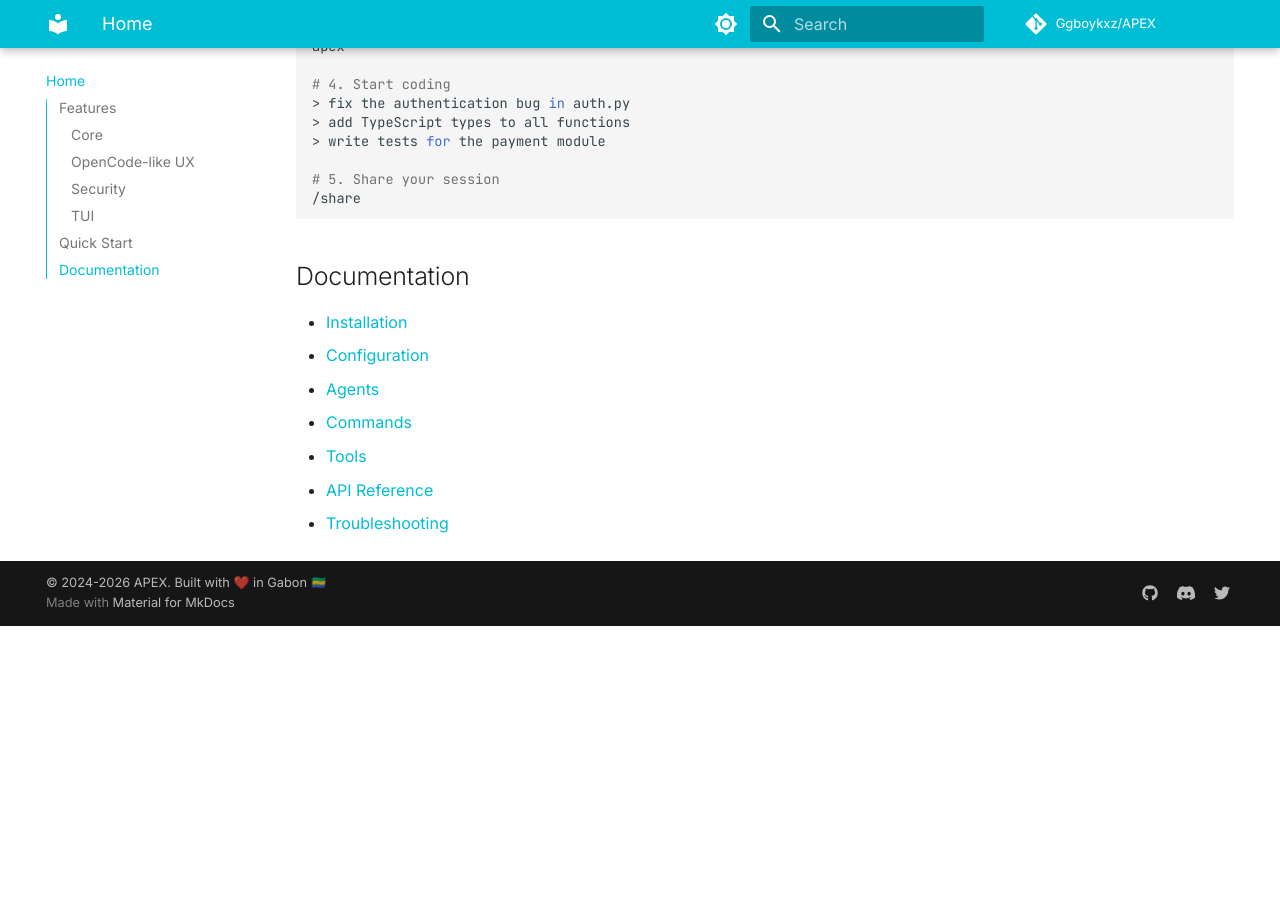
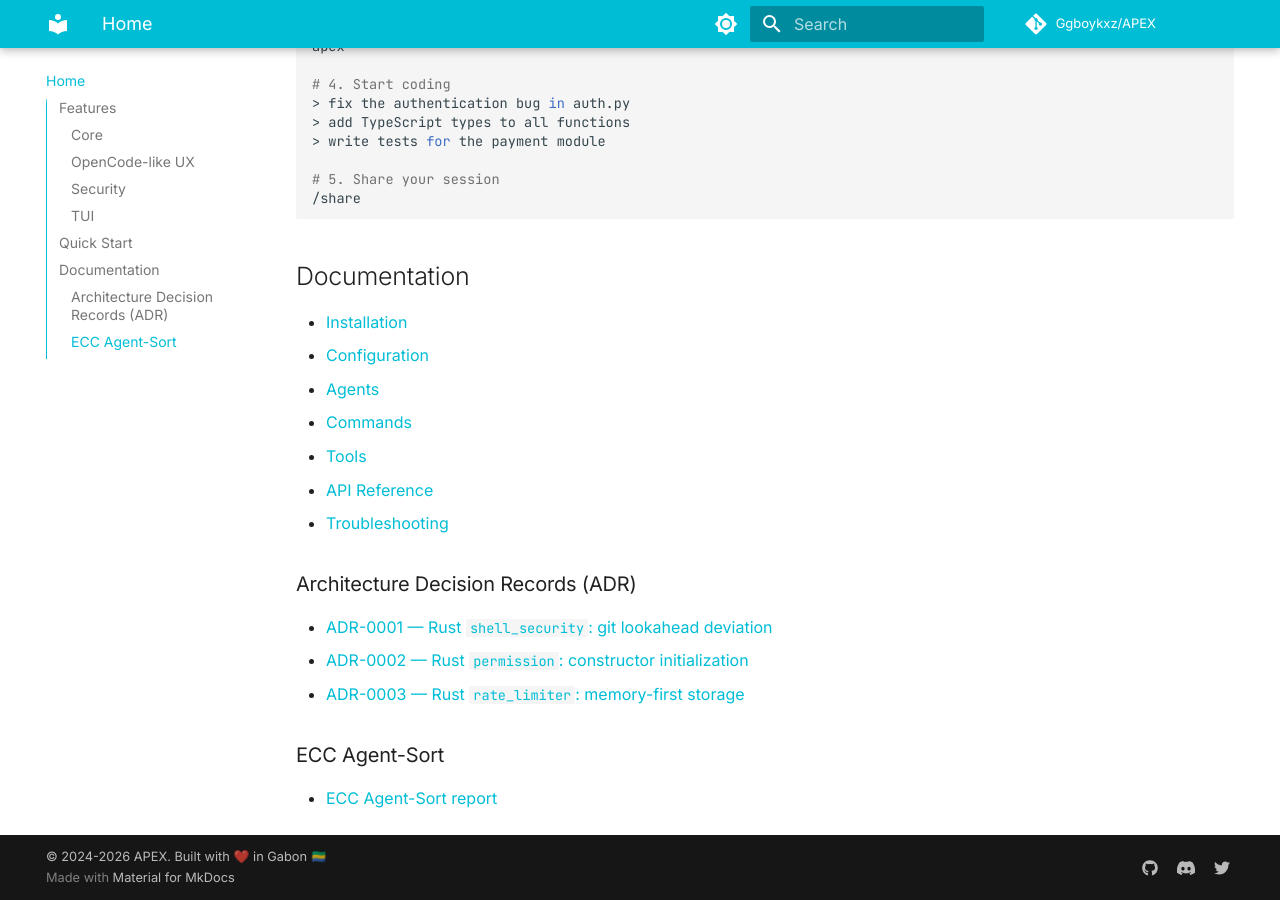
Before and after one commit to Ggboykxz/APEX, an MkDocs documentation site: the page built from docs/index.md, in a window 1280 px wide and 900 px high, scrolled down 2074 px. Built offline with MkDocs 1.6.1 and Material for MkDocs 9.7.7, drawn with Linux system fonts in a browser that asks for light colours; comment, search, counter and statistics services are not loaded; the version menu is left out; before the commit the page ends 2700 px from its top, so only the background shows below that.

Commit message:
chore: wire dev branch into CI/CD, update site copy and security policy
- workflows: add dev to push triggers (Coverage, Security, Docs, Markdown Lint,
  Performance, Spellcheck) so dev is validated like main
- site: align agent counts to 11, use APP_VERSION_TAG constant, dedupe
  supported-versions table (security page)
- docs: reference ADRs + ECC agent-sort in docs/index.md, add git-workflow.md,
  extend mkdocs nav; SECURITY.md supported versions updated

```diff
--- a/docs/index.md
+++ b/docs/index.md
@@ -82,3 +82,13 @@ apex
 - [Tools](tools.md)
 - [API Reference](api.md)
 - [Troubleshooting](troubleshooting.md)
+
+### Architecture Decision Records (ADR)
+
+- [ADR-0001 — Rust `shell_security`: git lookahead deviation](adr/ADR-0001-rust-shell-security-lookahead.md)
+- [ADR-0002 — Rust `permission`: constructor initialization](adr/ADR-0002-rust-permission-init.md)
+- [ADR-0003 — Rust `rate_limiter`: memory-first storage](adr/ADR-0003-rust-rate-limiter-storage.md)
+
+### ECC Agent-Sort
+
+- [ECC Agent-Sort report](ecc-agent-sort.md)
--- a/mkdocs.yml
+++ b/mkdocs.yml
@@ -88,6 +88,13 @@ nav:
       - API: reference/api.md
       - HTTP Endpoints: reference/http-api.md
   - Contributing: contributing.md
+  - Engineering:
+      - Git Workflow: git-workflow.md
+      - ECC Agent-Sort: ecc-agent-sort.md
+      - Architecture Decision Records:
+          - ADR-0001: adr/ADR-0001-rust-shell-security-lookahead.md
+          - ADR-0002: adr/ADR-0002-rust-permission-init.md
+          - ADR-0003: adr/ADR-0003-rust-rate-limiter-storage.md
   - Changelog: changelog.md
 
 extra:
--- a/src/app/docs/page.tsx
+++ b/src/app/docs/page.tsx
@@ -118,7 +118,7 @@ function DocOverview() {
       <DocsHeading id="philosophy">Philosophy</DocsHeading>
       <p className="text-muted-foreground leading-relaxed">APEX is built by a Gabonese developer for the world. Every developer deserves a world-class coding agent — regardless of which model they can afford. The core principles are: <strong className="text-foreground">complete code, no truncation</strong>, <strong className="text-foreground">production-ready</strong> with full error handling, tests, and type hints, <strong className="text-foreground">language-agnostic</strong> support for Python, JavaScript, Rust, Go, and more, and a <strong className="text-foreground">senior developer mindset</strong> that is opinionated but effective.</p>
       <div className="mt-8 grid sm:grid-cols-3 gap-4">
-        {[{ href: '/agents', title: 'Agents Guide', desc: '5 specialized agents for every workflow' }, { href: '/models', title: 'Models Guide', desc: '170+ models from every provider' }, { href: '/tools', title: 'Tools Reference', desc: '75+ built-in tools catalog' }].map(l => (
+        {[{ href: '/agents', title: 'Agents Guide', desc: '11 specialized agents for every workflow' }, { href: '/models', title: 'Models Guide', desc: '170+ models from every provider' }, { href: '/tools', title: 'Tools Reference', desc: '75+ built-in tools catalog' }].map(l => (
           <a key={l.href} href={l.href} className="group p-4 rounded-lg border border-border/50 bg-card/30 hover:border-apex-cyan/30 transition-all"><h4 className="font-mono font-bold text-apex-cyan mb-1">{l.title}</h4><p className="text-xs text-muted-foreground">{l.desc}</p><ArrowRight className="w-4 h-4 mt-2 text-muted-foreground group-hover:text-apex-cyan transition-colors" /></a>
         ))}
       </div>
```
Also changed, not shown: SECURITY.md (+4 -4 lines), docs/git-workflow.md (added, +35 -0 lines), 8 other files.
